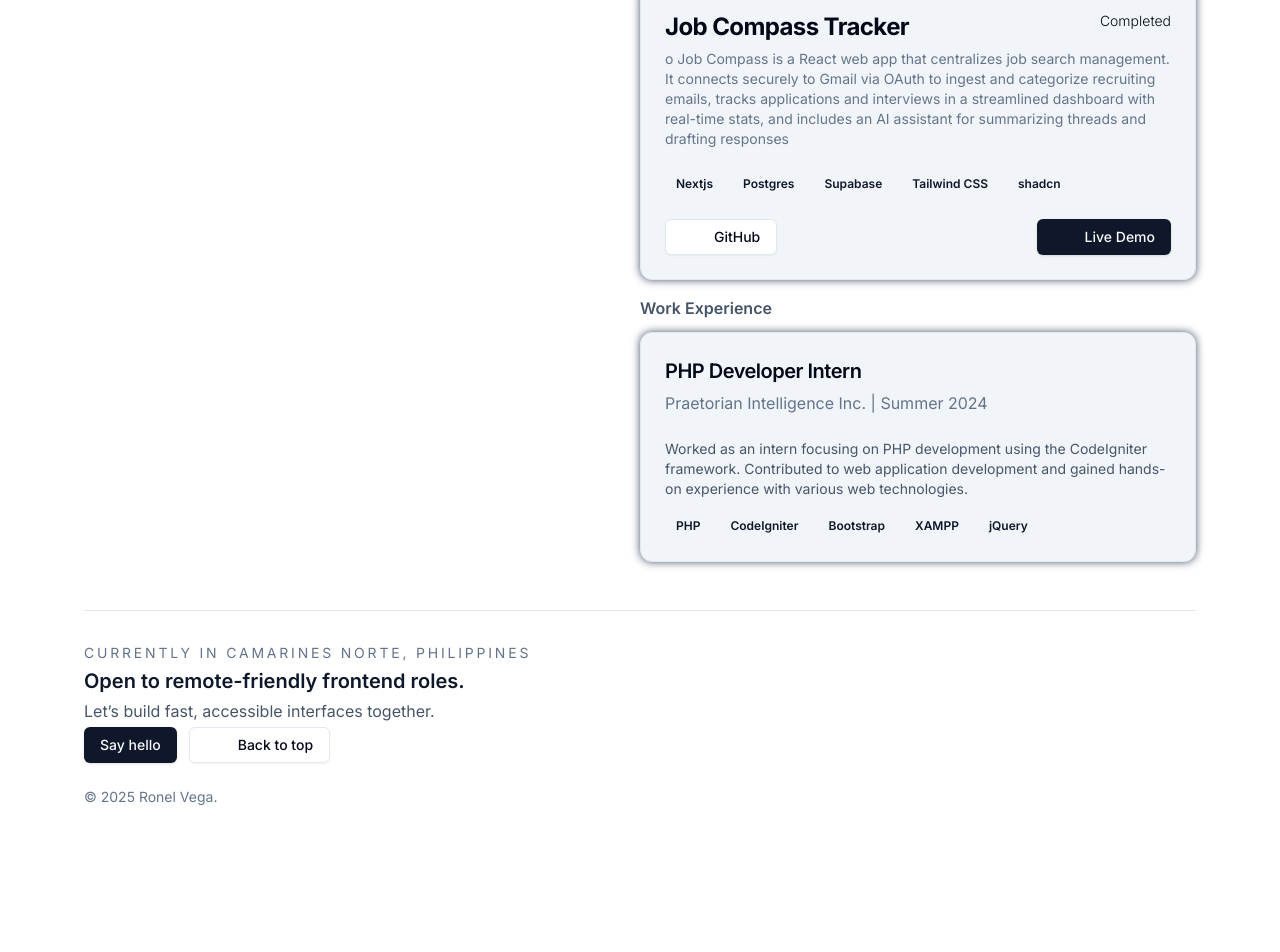
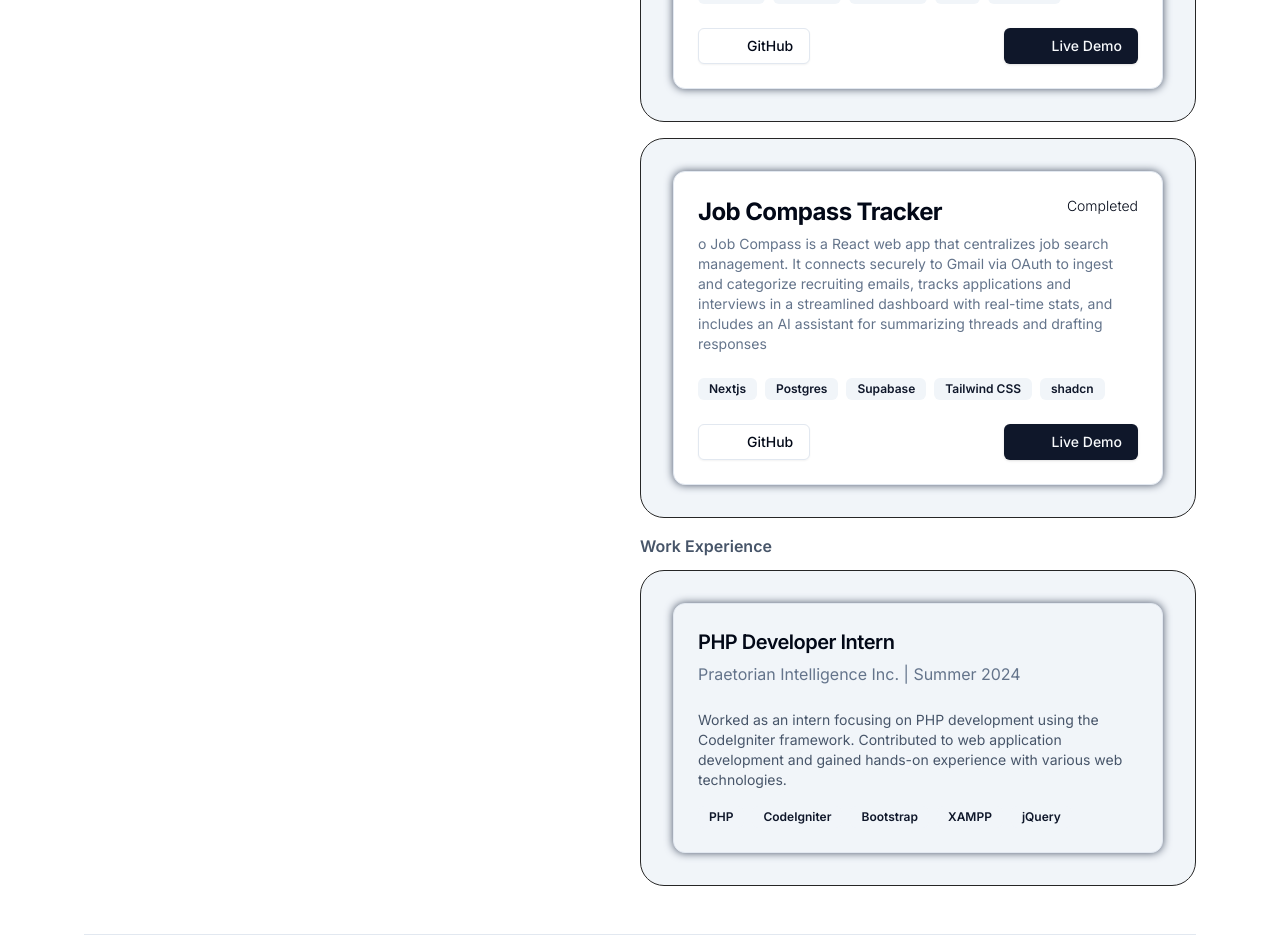
Before and after one commit to vegaronel/portfolio, a React (Vite) app: page / in a window 1280 px wide. Shown: the part 1860-2812 px from the top of the page. Before the commit the page ends 2699 px from the top, so only its background shows below. Built offline with nearby package versions, Linux system fonts and the light colour scheme; some icons are missing.

Commit message:
Wrap cards with SpotlightCard in ExperienceList and ProjectCard

```diff
--- a/src/components/ExperienceList.jsx
+++ b/src/components/ExperienceList.jsx
@@ -9,11 +9,16 @@ import {
 import { Badge } from "@/components/ui/badge";
 import { Separator } from "@/components/ui/separator";
 import experiences from "@/data/experience";
+import SpotlightCard from "@/components/SpotlightCard";
 
 function ExperienceList() {
   return (
     <div>
       {experiences.map((exp, index) => (
+        <SpotlightCard
+          className="p-0 bg-slate-100 dark:bg-slate-950 dark:hover:bg-slate-900"
+          spotlightColor="rgba(0, 229, 255, 0.2)"
+        >
           <Card
             key={index}
             className="w-full bg-slate-100 dark:bg-slate-950 dark:hover:bg-slate-900 duration-400 hover:bg-slate-200  cursor-pointer transition-all
@@ -41,6 +46,7 @@ function ExperienceList() {
             </CardContent>
             {index < experiences.length - 1 && <Separator className="my-4" />}
           </Card>
+        </SpotlightCard>
       ))}
     </div>
   );
--- a/src/components/projects/ProjectCard.jsx
+++ b/src/components/projects/ProjectCard.jsx
@@ -11,6 +11,7 @@ import { Badge } from "@/components/ui/badge";
 import { Button } from "@/components/ui/button";
 import Github from "lucide-react/icons/github";
 import ExternalLink from "lucide-react/icons/external-link";
+import SpotlightCard from "@/components/SpotlightCard";
 
 const ProjectCard = memo(function ProjectCard({
   name,
@@ -21,8 +22,12 @@ const ProjectCard = memo(function ProjectCard({
   liveDemo,
 }) {
   return (
+    <SpotlightCard
+      className="p-0 bg-slate-100 dark:bg-slate-950 dark:hover:bg-slate-900"
+      spotlightColor="rgba(0, 229, 255, 0.2)"
+    >
       <Card
-      className="w-full bg-slate-100 dark:bg-slate-950 dark:hover:bg-slate-900 duration-400 hover:bg-slate-200 cursor-pointer transition-all
+        className="w-full cursor-pointer transition-all
         dark:shadow-[0_0_8px_rgba(8,_112,_184,_0.7)]
         dark:hover:shadow-[0_0_15px_rgba(8,_112,_184,_0.7)]
         shadow-[0_0_8px_#4a5568]
@@ -65,6 +70,7 @@ const ProjectCard = memo(function ProjectCard({
           )}
         </CardFooter>
       </Card>
+    </SpotlightCard>
   );
 });
 
```
Lines whose indentation alone changed are shown as unchanged.
